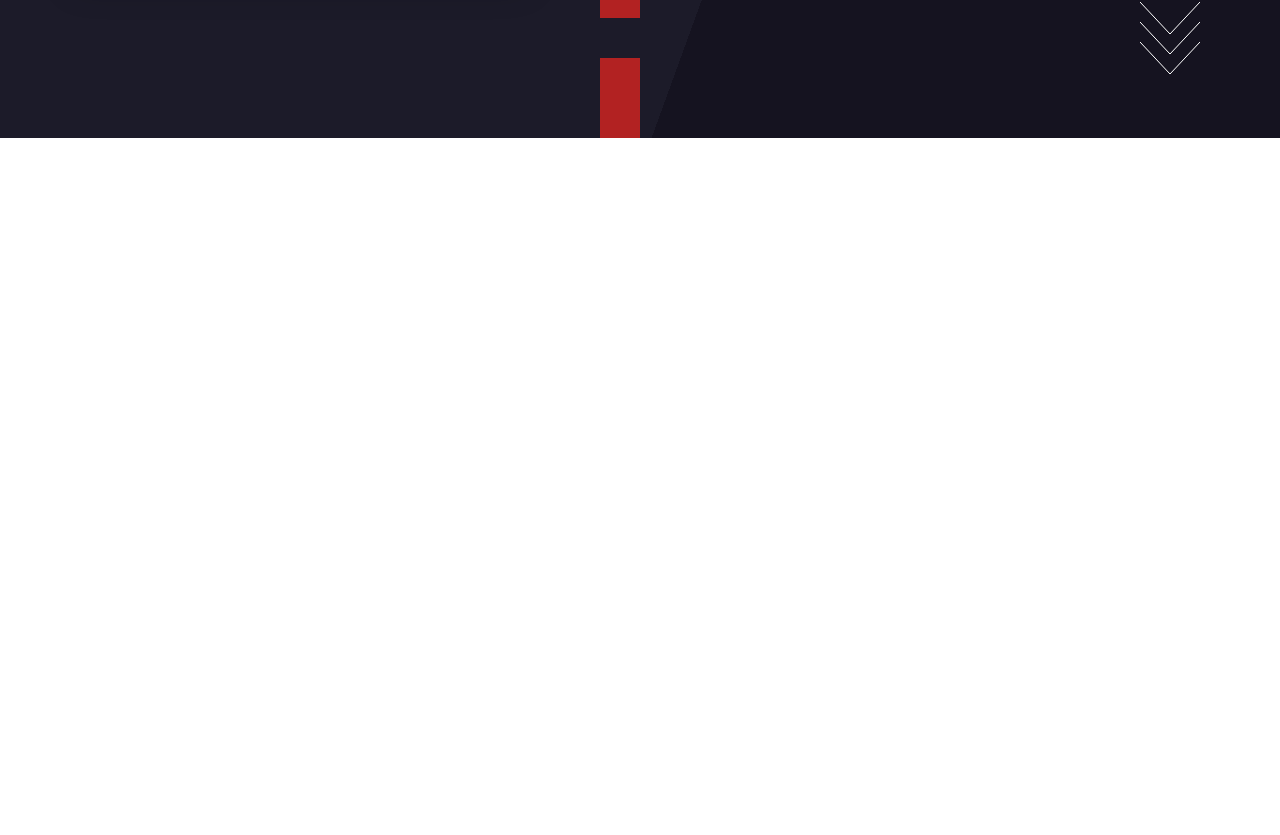
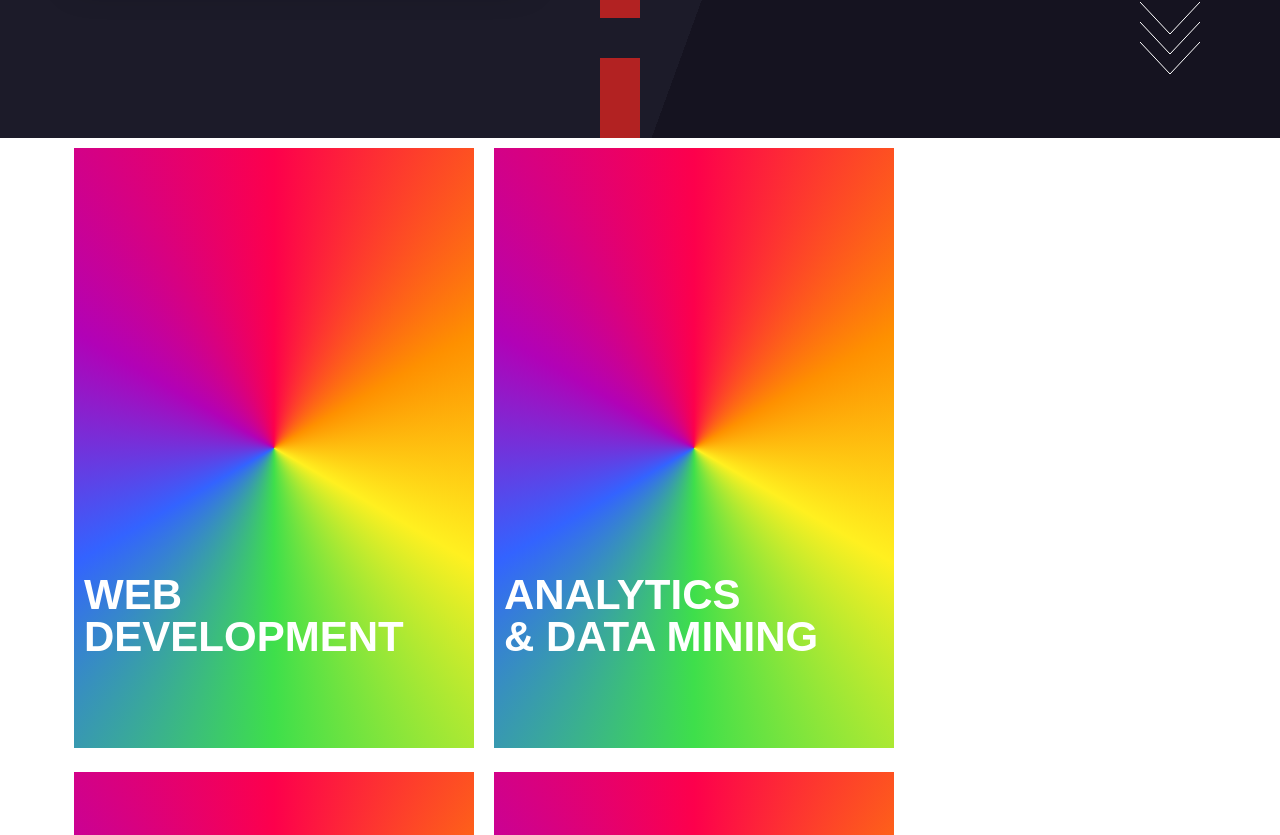
Before and after one commit to zep1994/thomas-matlock, a Next.js app in the folder frontend/: page /landing in a window 1280 px wide. Shown: the part 662-1497 px from the top of the page. Before the commit the page ends 800 px from the top, so only its background shows below. Built offline with nearby package versions, Linux system fonts and the light colour scheme.

Commit message:
Add section 2

```diff
--- a/frontend/pages/landing.js
+++ b/frontend/pages/landing.js
@@ -1,5 +1,5 @@
-import React from 'react'
-import styles from '../styles/Landing.module.css'
+import React from "react";
+import styles from "../styles/Landing.module.css";
 
 const landing = () => {
     return (
@@ -15,9 +15,7 @@
                     <div className={styles.word3}>creating</div>
                     </div>
                 </h1>
-                    <div className={styles.img}>
-
-                    </div>
+                <div className={styles.img}></div>
                 </div>
                 <div className={styles.contentRight}>
                 <div className={styles.rightInfo}>
@@ -37,9 +35,70 @@
                     <path className={styles.a3} d="M0 40 L30 72 L60 40"></path>
                 </svg>
                 </div>
+
+                {/* SECTION 2 */}
+                <div className={styles.section2}>
+                    <div className={styles.cardsSection}>
+                        <div className={`${styles.card} ${styles.darth}`}>
+                            <div className={`${styles.face} ${styles.front}`}>
+                                <h2>
+                                <small>Web</small>
+                                <br />
+                                Development
+                                </h2>
+                            </div>
+                            <div className={`${styles.face} ${styles.back}`}>
+                                <div className={styles.description}>
+                                    hello
                                 </div>
                             </div>
-    )
-}
+                        </div>
+                        <div className={`${styles.card} ${styles.darth}`}>
+                            <div className={`${styles.face} ${styles.front}`}>
+                                <h2>
+                                <small>Analytics</small>
+                                <br />
+                                & Data Mining
+                                </h2>
+                            </div>
+                            <div className={`${styles.face} ${styles.back}`}>
+                                <div className={styles.description}>
+                                    hello
+                                </div>
+                            </div>
+                        </div>
+                        <div className={`${styles.card} ${styles.darth}`}>
+                            <div className={`${styles.face} ${styles.front}`}>
+                                <h2>
+                                <small>Database</small>
+                                <br />
+                                Administration
+                                </h2>
+                            </div>
+                            <div className={`${styles.face} ${styles.back}`}>
+                                <div className={styles.description}>
+                                    helloo
+                                </div>
+                            </div>
+                        </div>
+                        <div className={`${styles.card} ${styles.darth}`}>
+                            <div className={`${styles.face} ${styles.front}`}>
+                                <h2>
+                                <small>User Interface</small>
+                                <br />
+                                RESTFUL APIs
+                                </h2>
+                            </div>
+                            <div className={`${styles.face} ${styles.back}`}>
+                                <div className={styles.description}>
+                                </div>
+                            </div>
+                        </div>
+                    </div>
+                </div>
+            </div>
+        </div>
+    );
+};
 
-export default landing
+export default landing;
--- /dev/null
+++ b/frontend/styles/Card.module.css
@@ -0,0 +1,4 @@
+.card {
+    height: 500px;
+    width: 300px;
+}
--- a/frontend/styles/Landing.module.css
+++ b/frontend/styles/Landing.module.css
@@ -346,3 +346,158 @@
         );
     }
 }
+
+.section2 {
+    width: 100%;
+    height: 1000px;
+}
+
+.cardsSection {
+    margin: auto;
+    position: relative;
+    width: 90%;
+}
+
+
+    .card {
+        text-align: left;
+        position: relative;
+        transform-style: preserve-3d;
+        transition: transform 0.5s;
+        -webkit-user-select: none;
+        -moz-user-select: none;
+            -ms-user-select: none;
+                user-select: none;
+        cursor: pointer;
+        font-family: Arial, Sans-Serif;
+        width: 400px;
+        height: 600px;
+        color: white;
+        display: inline-block;
+        background: conic-gradient(
+            #fd004c,
+            #fe9000,
+            #fff020,
+            #3edf4b,
+            #3363ff,
+            #b102b7,
+            #fd004c
+        );
+        margin: 10px;
+    }
+    .card.flip {
+        transform: rotateY(180deg);
+        transition: transform 0.5s;
+    }
+    .card .face {
+        position: absolute;
+        top: 0px;
+        left: 0px;
+        bottom: 0px;
+        right: 0px;
+        -webkit-backface-visibility: hidden;
+                backface-visibility: hidden;
+        transform: translateZ(0.1px);
+    }
+    .card .back {
+        transform: rotateY(180deg);
+    }
+    .card .face {
+        border-radius: 10px;
+    }
+    .card .front {
+        color: #ffffff;
+        background-color: #101010;
+    }
+
+
+    .card .front .logo {
+        width: 100px;
+        padding: 10px;
+    }
+    .card .back {
+        font-size: 18px;
+        line-height: 1.4em;
+        background-size: cover;
+        background-color: #101010;
+
+        color: #FFE81F;
+    }
+    .card .back img {
+        width: 100%;
+        border-top-left-radius: 10px;
+        border-top-right-radius: 10px;
+        border-bottom: 3px double #FFE81F;
+    }
+    .card .back .description {
+        padding: 30px;
+    }
+    .card .back .logo {
+        position: absolute;
+        bottom: 10px;
+        right: 10px;
+        width: 100px;
+        padding: 10px;
+        border: none;
+    }
+    .card h2 {
+        text-transform: uppercase;
+        font-size: 28px;
+        position: absolute;
+        bottom: 70px;
+        margin: 0;
+        line-height: 0.7em;
+        padding: 10px;
+    }
+    .card h2 small {
+        font-size: 42px;
+    }
+    .card cite {
+        position: absolute;
+        left: 0px;
+        bottom: 0px;
+        font-size: 10px;
+        text-transform: uppercase;
+        padding: 20px;
+    }
+    .card cite a {
+        color: white;
+    }
+    .card cite a:visited {
+        text-decoration: none;
+        color: #aaaaaa;
+    }
+
+    .darth h2 {
+        font-size: 42px;
+        line-height: 1em;
+        bottom: 80px;
+        margin-top: 2px;
+    }
+    .darth .front {
+        background: conic-gradient(
+            #fd004c,
+            #fe9000,
+            #fff020,
+            #3edf4b,
+            #3363ff,
+            #b102b7,
+            #fd004c
+        );    background-size: 130%;
+        background-position: 50% 50%;
+        transition: background 0.3s;
+    }
+
+    .luke .front {
+        background: conic-gradient(
+            #fd004c,
+            #fe9000,
+            #fff020,
+            #3edf4b,
+            #3363ff,
+            #b102b7,
+            #fd004c
+        );    background-size: 200%;
+        background-position: 25% 20%;
+        transition: background 0.3s;
+    }
```
Also changed, not shown: frontend/components/Card.js (added, +10 -0 lines). Lines whose indentation alone changed are shown as unchanged.
